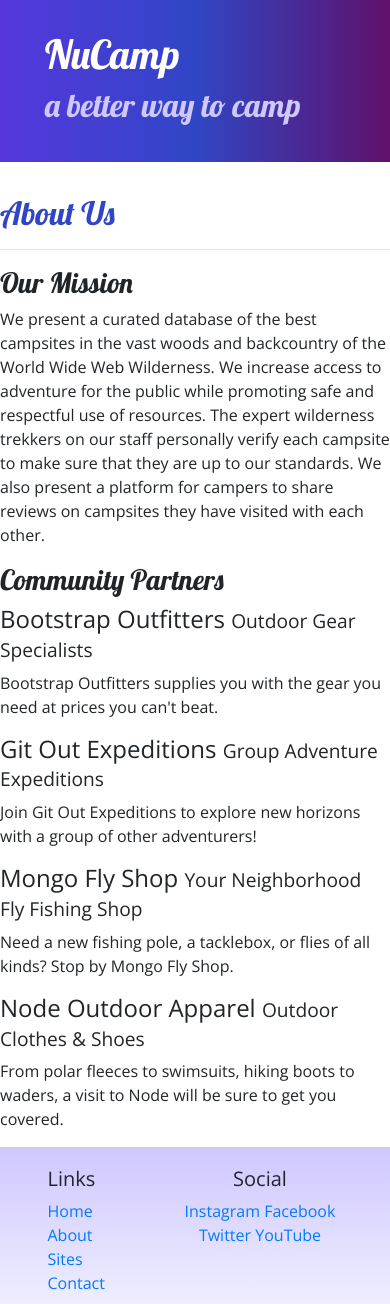
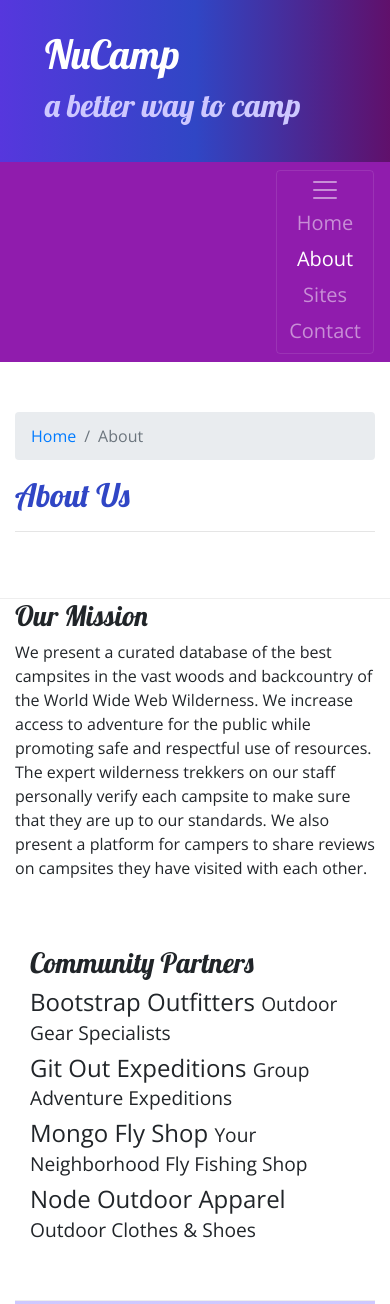
Before and after one commit to Brian-P1100/nucampsite, a website: page aboutus.html in a window 390 px wide. Shown: the top 1304 px of the page. Drawn offline with nearby package versions, Linux system fonts and the light colour scheme.

Commit message:
breadcrumbs and navbar

```diff
--- a/aboutus.html
+++ b/aboutus.html
@@ -24,9 +24,32 @@
         </div>
     </header>
 
+    <nav class="navbar navbar-expand-sm navbar-dark sticky-top">
+        <div class='container'>
+            <button class="navbar-toggler ml-auto" type="button" data-toggle="collapse" data-target="#nucampNavbar">
+                <span class="navbar-toggler-icon"></span>
+                    <div class="collaps navbar-collapse" id="nucampNavbar">
+                        <ul class="navbar-nav">
+                            <li class="nav-item"><a class="nav-link" href="index.html">Home</a></li>
+                            <li class="nav-item active"><a class="nav-link" href="#">About</a></li>
+                            <li class="nav-item"><a class="nav-link" href="#">Sites</a></li>
+                            <li class="nav-item"><a class="nav-link" href="#">Contact</a></li>
+                        </ul>
+                    </div>
+            </button>
+        </div>
+    </nav>
+
     <div>
         <div>
             <div>
+                <div class="container">
+                    <div class="row row-content">
+                            <div class="col">
+                                <ol class="breadcrumb">
+                                    <li class="breadcrumb-item"><a href="index.html">Home</a></li>
+                                    <li class="breadcrumb-item active">About</li>
+                                </ol>
                <h2>About Us</h2>
                <hr />
             </div>
@@ -41,15 +64,18 @@
 
         <div>
             <div>
+                <div class="container">
+                    <div class="row row-content">
+                        <div class="col">
                 <h3>Community Partners</h3>
                 <h4>Bootstrap Outfitters <small>Outdoor Gear Specialists</small></h4>
-                <p>Bootstrap Outfitters supplies you with the gear you need at prices you can't beat.</p>
+                <p class="d-none d-sm-block">Bootstrap Outfitters supplies you with the gear you need at prices you can't beat.</p>
                 <h4>Git Out Expeditions <small>Group Adventure Expeditions</small></h4>
-                <p>Join Git Out Expeditions to explore new horizons with a group of other adventurers!</p>
+                <p class="d-none d-sm-block">Join Git Out Expeditions to explore new horizons with a group of other adventurers!</p>
                 <h4>Mongo Fly Shop <small>Your Neighborhood Fly Fishing Shop</small></h4>
-                <p>Need a new fishing pole, a tacklebox, or flies of all kinds? Stop by Mongo Fly Shop.</p>
+                <p class="d-none d-sm-block">Need a new fishing pole, a tacklebox, or flies of all kinds? Stop by Mongo Fly Shop.</p>
                 <h4>Node Outdoor Apparel <small>Outdoor Clothes & Shoes</small></h4>
-                <p>From polar fleeces to swimsuits, hiking boots to waders, a visit to Node will be sure to get you covered.</p>
+                <p class="d-none d-sm-block">From polar fleeces to swimsuits, hiking boots to waders, a visit to Node will be sure to get you covered.</p>
             </div>
         </div>
     </div>
--- a/css/styles.css
+++ b/css/styles.css
@@ -20,6 +20,7 @@
 }
 
 .jumbotron {
+    margin: 0;
     padding: 30px;
     background-image: linear-gradient(to right, #5637DD, #3046C5, #60106B);
     color: white;
@@ -30,3 +31,7 @@
     border-bottom: 1px ridge;
     min-height: 200px;
 }
+
+.navbar {
+    background-color: #901CAD;
+}
```
Also changed, not shown: index.html (+20 -4 lines).
